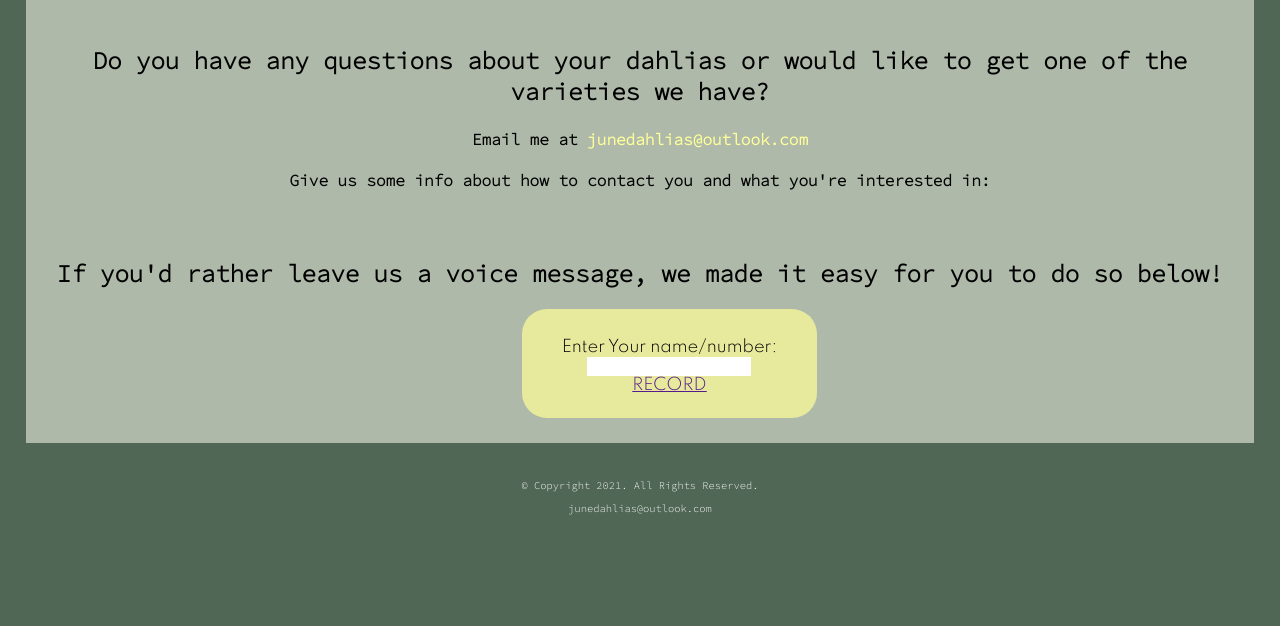
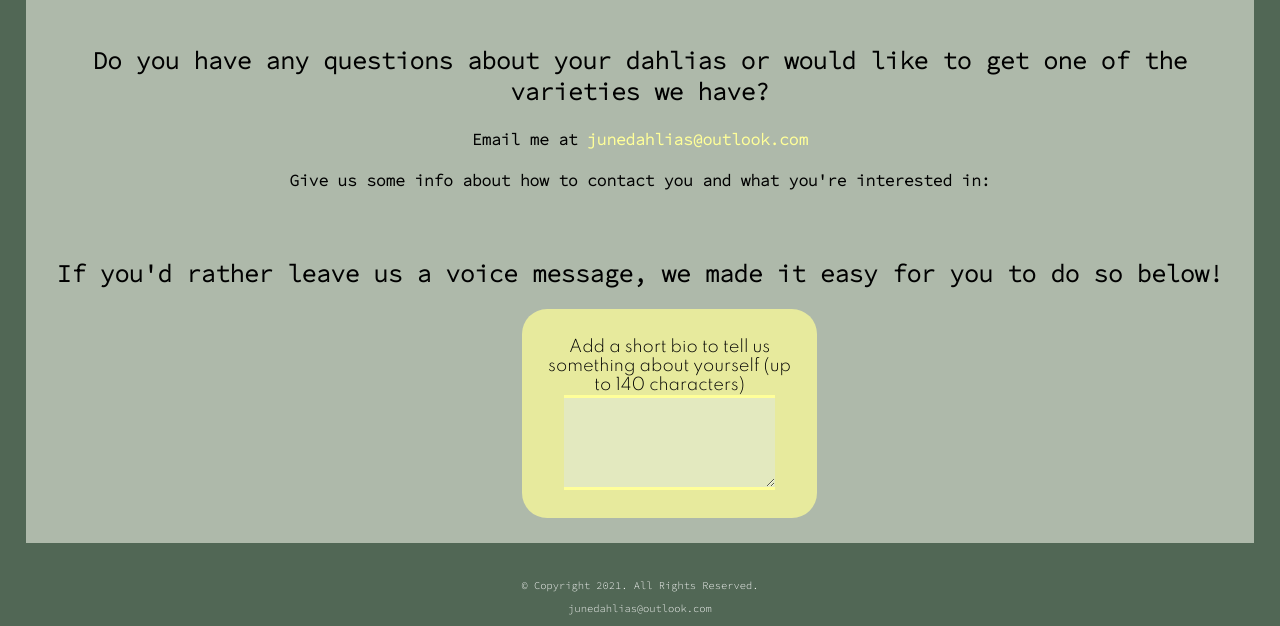
Before and after one commit to juneneff/junedahlias, a plain HTML site: page contact.html in a window 1280 px wide. Shown: the part 467-1093 px from the top of the page. Before the commit the page ends 993 px from the top, so only its background shows below. Drawn offline with Linux system fonts and the light colour scheme.

Commit message:
Update contact.html

```diff
--- a/contact.html
+++ b/contact.html
@@ -44,14 +44,15 @@
 
 			<h2 id="noteName">If you'd rather leave us a voice message, we made it easy for you to do so below!</h2>
 			<form>
-			<label for="noteInput">Enter Your name/number:</label>
-			<input type="text" id="noteInput" />
-			<div id="buttons">
-			<a data-state="record" href="">RECORD</a>
+			<label for="bio">Add a short bio to tell us something about yourself (up to 140 characters)</label>
+			<textarea name="bio" id="bio" rows="5" cols="24"></textarea>
+			<span id="bio-count" class="hide"></span>
 			</div>
 			</form>
 			       </div>
-			       <script src="js/example06.js"></script>
+					<script src="js/utilities.js"</script>
+					<script src="js/textarea-counter.js"></script>
+					<script src="js/jquery.js"></script>
 
 	</div>
 
```
